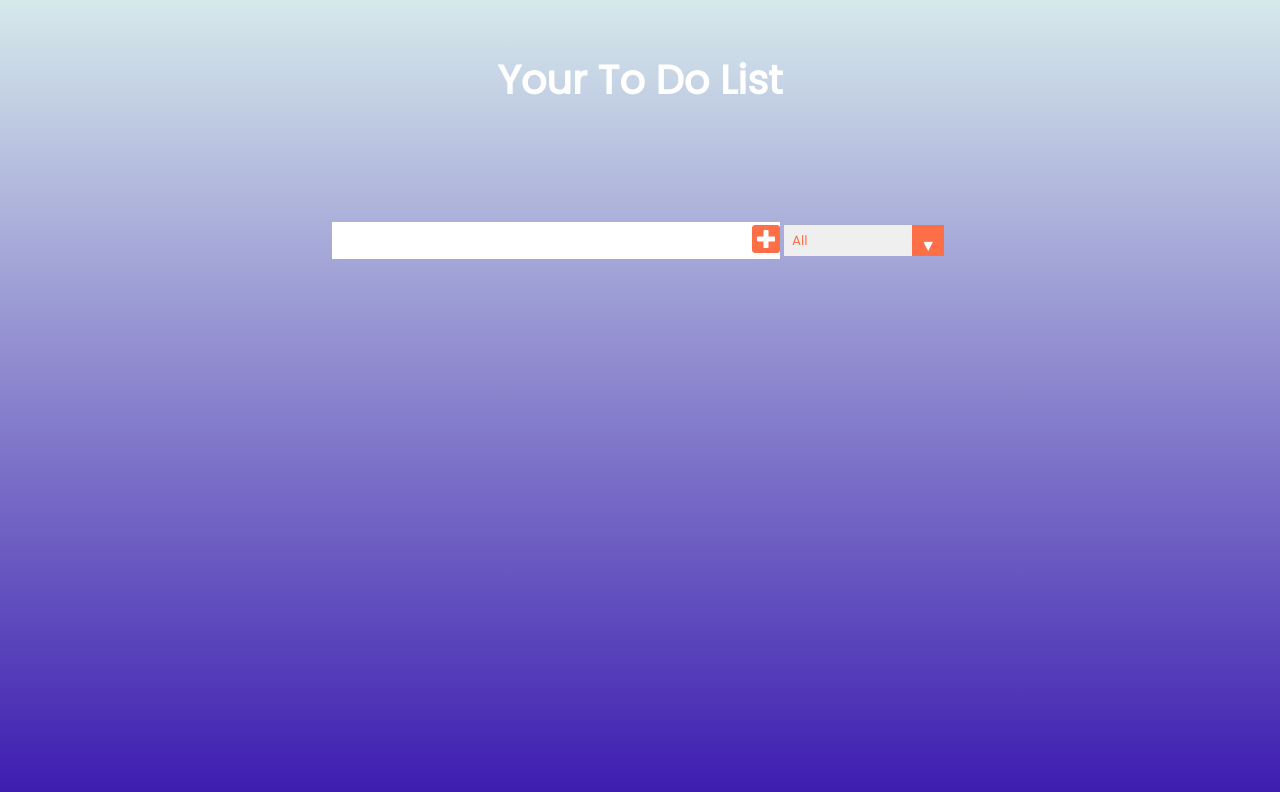
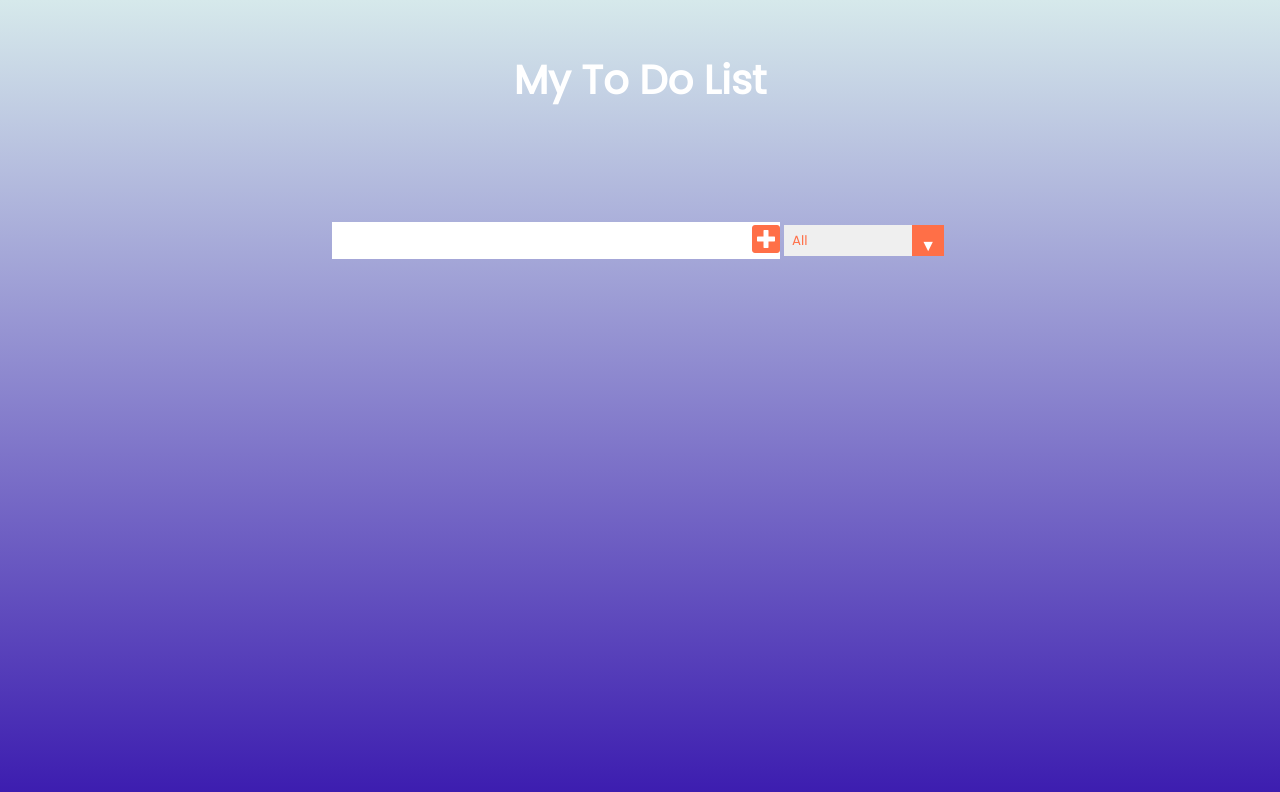
Before and after one commit to ojasvisharma11/ToDoList, a plain HTML site: page index.html in a window 1280 px wide. Drawn offline with Linux system fonts and the light colour scheme.

Commit message:
Update index.html

```diff
--- a/index.html
+++ b/index.html
@@ -3,7 +3,7 @@
   <head>
     <meta charset="UTF-8" />
     <meta name="viewport" content="width=device-width, initial-scale=1.0" />
-    <title>TodoList</title>
+    <title>To-Do List</title>
     <link
       href="https://fonts.googleapis.com/css?family=Poppins&display=swap"
       rel="stylesheet"
@@ -19,7 +19,7 @@
   <body>
       <header>
           <h1>
-              Your To Do List
+              My To Do List
           </h1>
       </header>
       <form>
```
